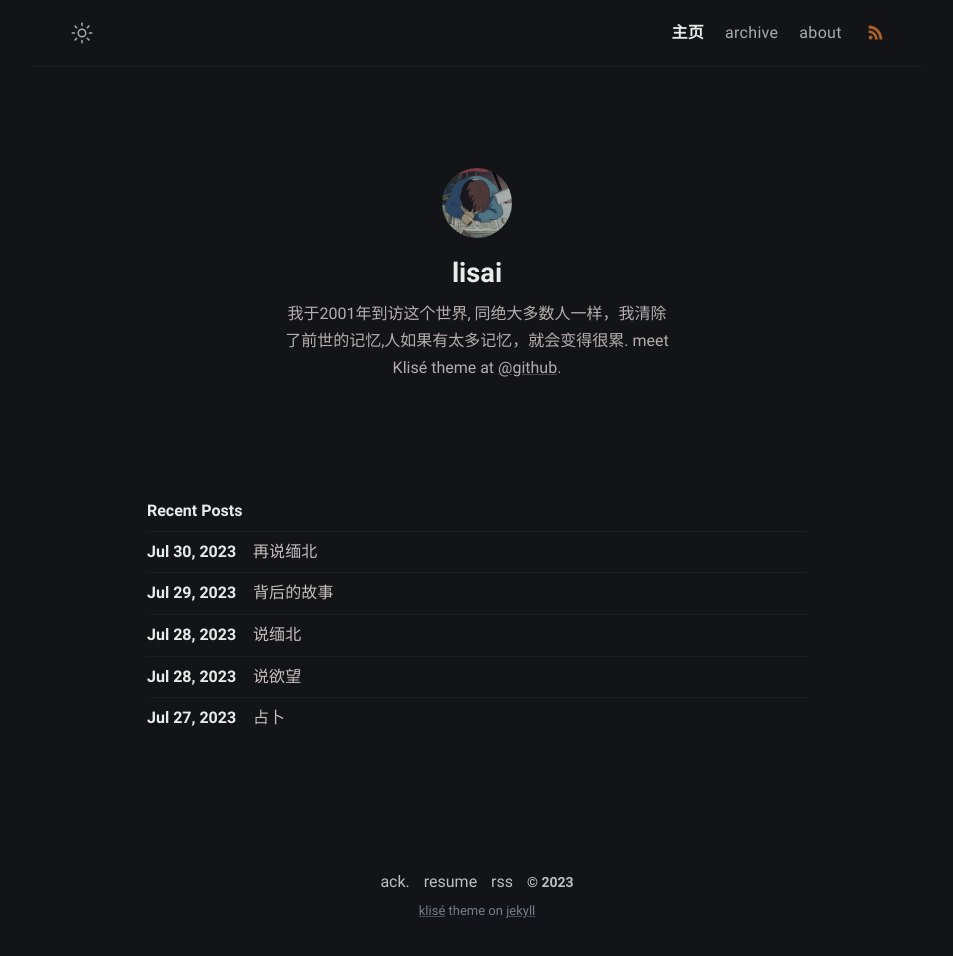
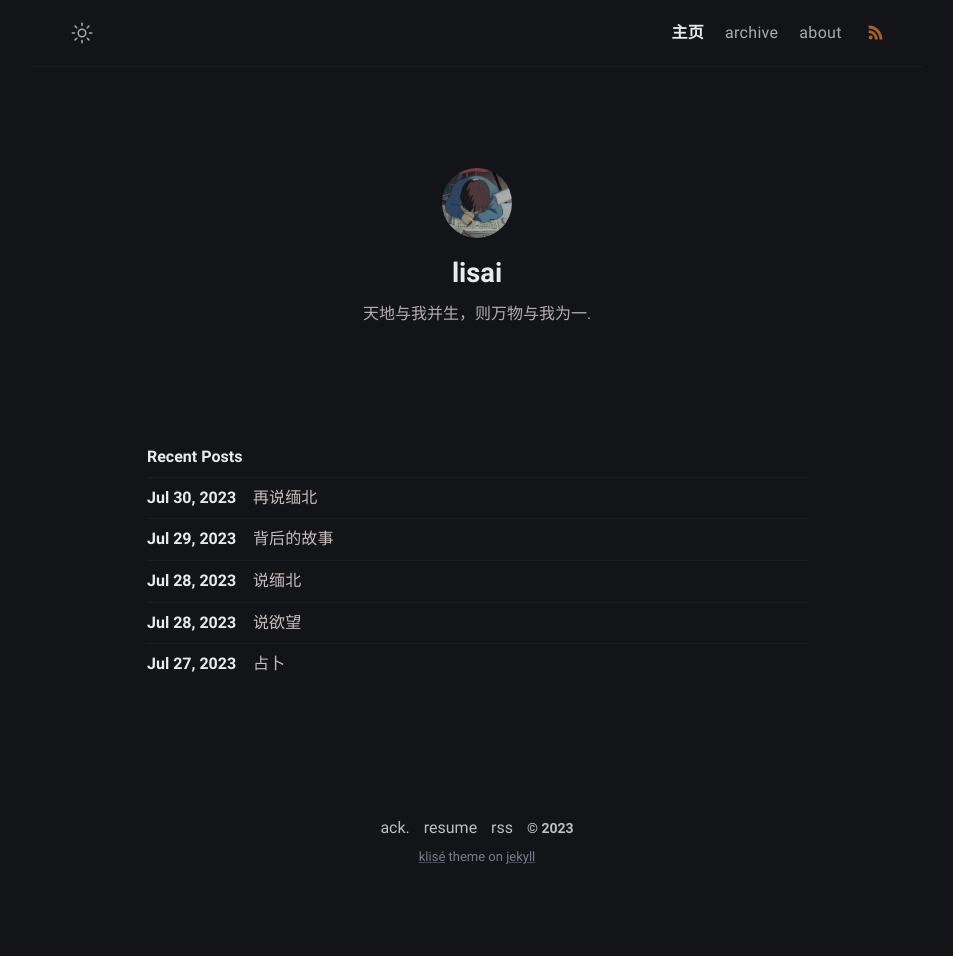
Before and after one commit to hello-lisai/hello-lisai-blog, a Jekyll site: the page built from index.md, in a window 1280 px wide. Shown: the whole page, without its empty margins (163-1116 px from the left). Built offline with Jekyll 4.4.1, drawn with Linux system fonts in a browser that asks for light colours; after the commit the page ends 902 px from its top, so only the background shows below that.

Commit message:
Update _config.yml

```diff
--- a/_config.yml
+++ b/_config.yml
@@ -1,5 +1,5 @@
 # Site settings
-title: Klise Theme # site title
+title: ls blog # site title
 description: >- # site description
   He's writing in Bahasa about web technology and experience as a journal
   for documentation things that he learned, meet him <a href="https://github.com/piharpi" target="_blank" rel="noopener">@github</a>.
@@ -13,13 +13,12 @@ mode: dark # default theme "dark" | "light"
 author:
   name: lisai # author name
   bio: >- # tell to the world
-    我于2001年到访这个世界, 同绝大多数人一样，我清除了前世的记忆,人如果有太多记忆，就会变得很累.
-    meet Klisé theme at <a href="https://github.com/piharpi/jekyll-klise" target="_blank" rel="noopener">@github</a>.
+    天地与我并生，则万物与我为一.
   username: username # general username
   github: github_username # github username
   twitter: twitter_username # twitter username
   facebook: facebook_username # facebook username
-  email: your-email@email.com # email adress
+  email: 2284903076@qq.com # email adress
   avatar: /assets/img/avatar.jpg # change with your own avatar
 
 # URL settings
```
